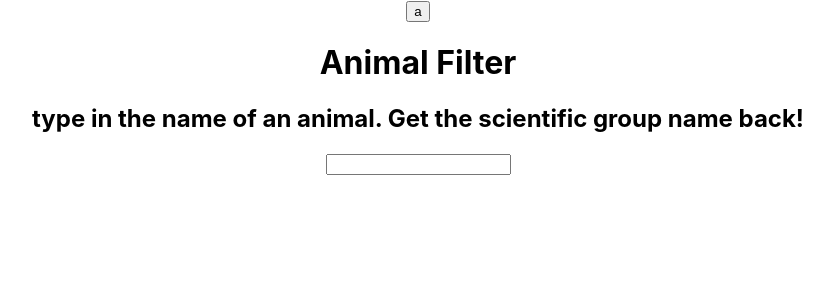
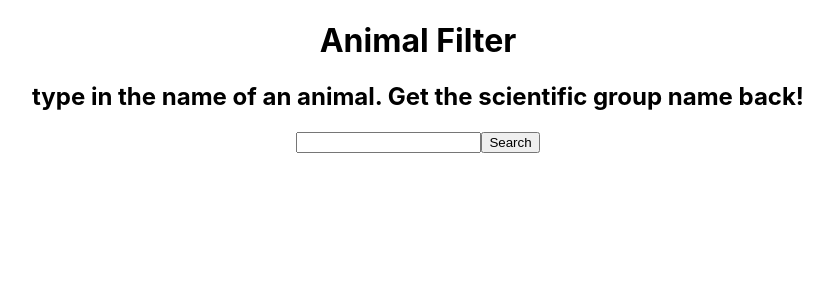
Before and after one commit to georuiz817/Herd-Hub, a React (Create React App) app in the folder client/my-app/: page / in a window 1280 px wide. Shown: the top 300 px of the page, without its empty margins (222-1055 px from the left). Built offline with nearby package versions, Linux system fonts and the light colour scheme; no server answers.

Commit message:
html changes

```diff
--- a/client/my-app/src/Animals.js
+++ b/client/my-app/src/Animals.js
@@ -38,12 +38,13 @@ class Animals extends Component{
 
      return(
             <div>
-            <button onClick={this.handleSearch}>a</button>
                 <h1>Animal Filter</h1>
 
                 <h2>type in the name of an animal. Get the scientific group name back!</h2>
 
                 <input type="text" name="name" id="myInput" onChange={this.handleChange}/>
+
+                <button onClick={this.handleSearch}>Search</button>
 
                 <p id="searched"></p>
 
```
